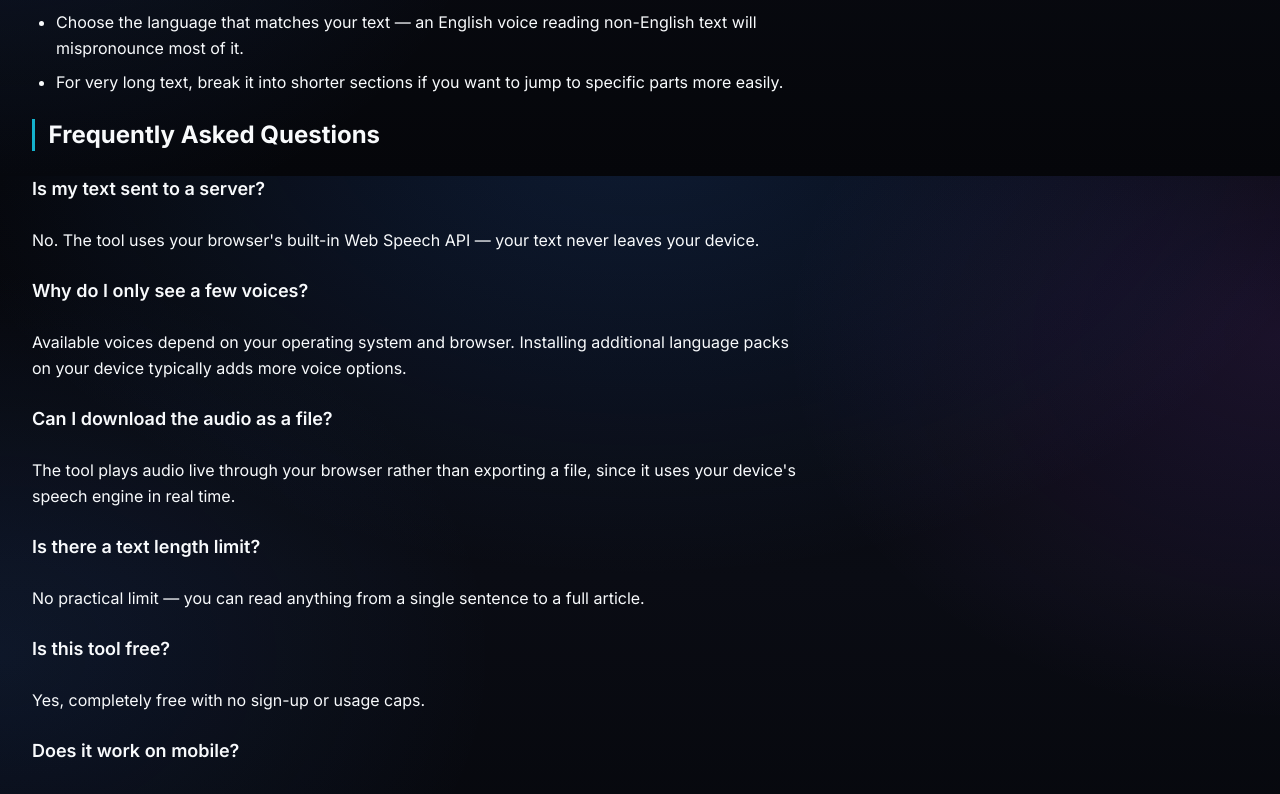
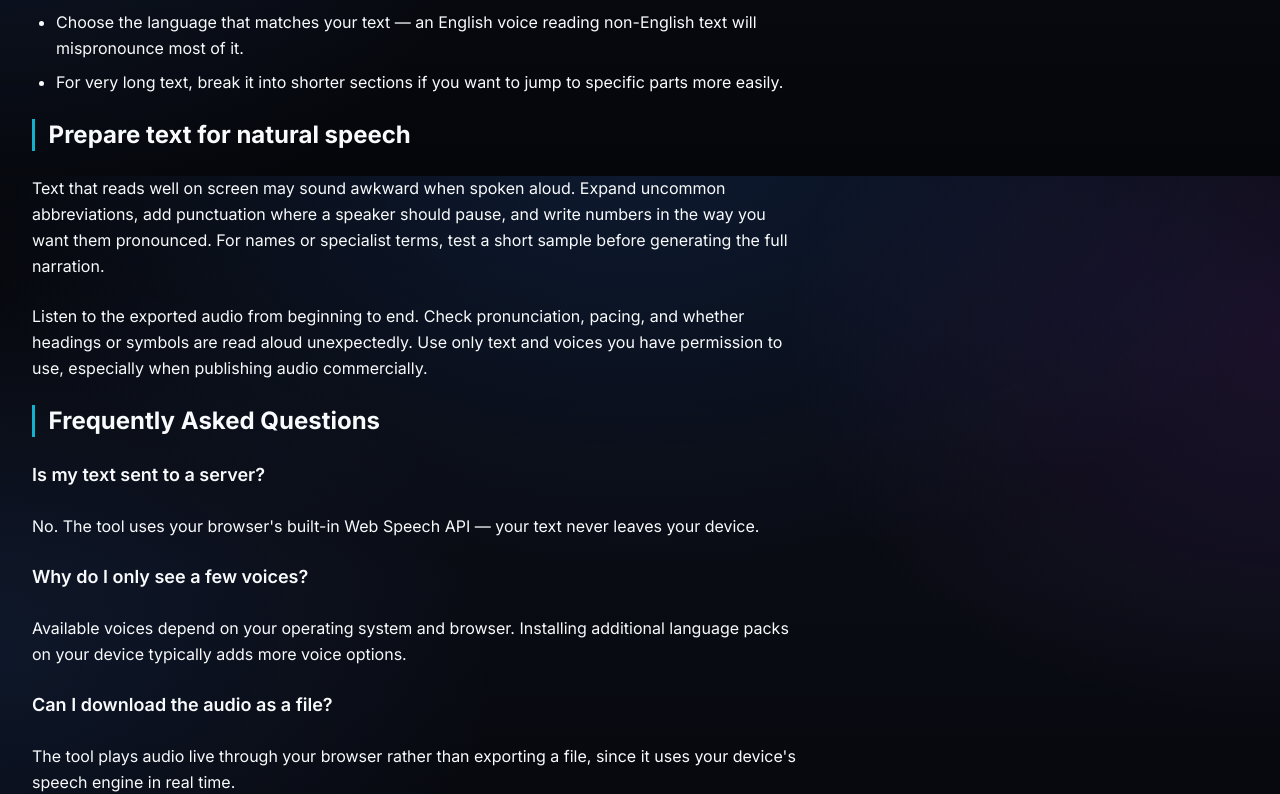
Before and after one commit to surajkumar122024-star/ok01, a Next.js app: page /blog/text-to-speech-guide in a window 1280 px wide. Shown: the part 2224-3018 px from the top of the page. Built offline with nearby package versions, Linux system fonts and the light colour scheme.

Commit message:
Add distinct practical section to guide

```diff
--- a/src/app/blog/text-to-speech-guide/page.tsx
+++ b/src/app/blog/text-to-speech-guide/page.tsx
@@ -101,6 +101,7 @@ export default function TextToSpeechGuideArticle() {
           <li>For very long text, break it into shorter sections if you want to jump to specific parts more easily.</li>
           </ul>
 
+          <h2 className="text-2xl font-bold mt-8">Prepare text for natural speech</h2><p>Text that reads well on screen may sound awkward when spoken aloud. Expand uncommon abbreviations, add punctuation where a speaker should pause, and write numbers in the way you want them pronounced. For names or specialist terms, test a short sample before generating the full narration.</p><p>Listen to the exported audio from beginning to end. Check pronunciation, pacing, and whether headings or symbols are read aloud unexpectedly. Use only text and voices you have permission to use, especially when publishing audio commercially.</p>
           <h2 id="faq" className="text-2xl font-bold mt-8">Frequently Asked Questions</h2>
           <h3 className="text-lg font-semibold mt-4">Is my text sent to a server?</h3>
           <p>No. The tool uses your browser&apos;s built-in Web Speech API — your text never leaves your device.</p>
```
